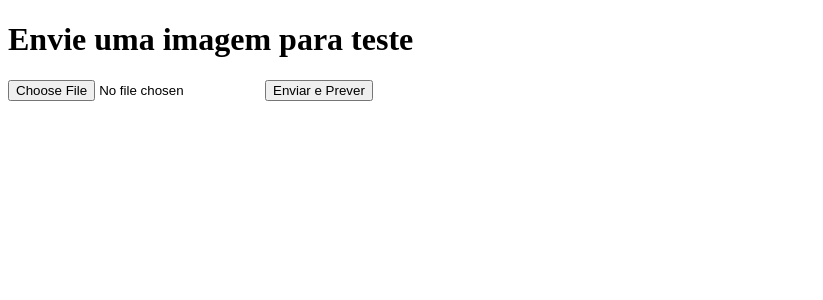
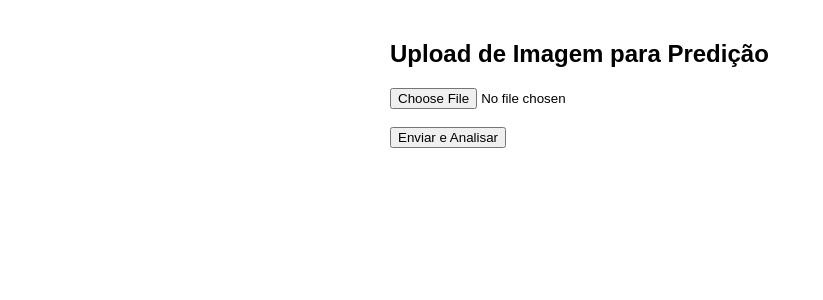
Before and after one commit to RUBERVALALVES/flask-hospedado-no-render, a Flask app: page / in a window 1280 px wide. Shown: the top 300 px of the page, without its empty margins (0-823 px from the left). Run offline with Flask 3, Linux system fonts and the light colour scheme; parts of the project's set-up code (start-up, migrations or seed data) failed here and were passed over.

Commit message:
Update index.html

```diff
--- a/templates/index.html
+++ b/templates/index.html
@@ -1,14 +1,66 @@
 <!DOCTYPE html>
-<html lang="pt-br">
+<html lang="pt-BR">
 <head>
     <meta charset="UTF-8">
-    <title>Teste de Modelo TensorFlow</title>
+    <title>Predição com Flask e TensorFlow</title>
+    <style>
+        body { font-family: Arial, sans-serif; margin: 40px; }
+        .container { max-width: 500px; margin: auto; }
+        .result { margin-top: 20px; font-weight: bold; }
+    </style>
 </head>
 <body>
-    <h1>Envie uma imagem para teste</h1>
-    <form action="/predict" method="POST" enctype="multipart/form-data">
-        <input type="file" name="file" accept="image/*" required>
-        <button type="submit">Enviar e Prever</button>
+
+<div class="container">
+    <h2>Upload de Imagem para Predição</h2>
+
+    <form id="uploadForm">
+        <input type="file" id="imageInput" accept="image/*" required>
+        <br><br>
+        <button type="submit">Enviar e Analisar</button>
     </form>
+
+    <div class="result" id="resultDiv"></div>
+</div>
+
+<script>
+document.getElementById('uploadForm').addEventListener('submit', async function(e) {
+    e.preventDefault();
+
+    const fileInput = document.getElementById('imageInput');
+    const resultDiv = document.getElementById('resultDiv');
+
+    if (fileInput.files.length === 0) {
+        alert('Selecione uma imagem!');
+        return;
+    }
+
+    const formData = new FormData();
+    formData.append('file', fileInput.files[0]);
+
+    resultDiv.innerHTML = "Processando...";
+
+    try {
+        const response = await fetch('/predict', {
+            method: 'POST',
+            body: formData
+        });
+
+        const data = await response.json();
+
+        if (data.success) {
+            resultDiv.innerHTML = `
+                <p>Classe Predita: <strong>${data.prediction}</strong></p>
+                <p>Confiança: <strong>${(data.confidence * 100).toFixed(2)}%</strong></p>
+            `;
+        } else {
+            resultDiv.innerHTML = `<span style="color:red;">Erro: ${data.error}</span>`;
+        }
+    } catch (error) {
+        resultDiv.innerHTML = `<span style="color:red;">Erro de conexão: ${error.message}</span>`;
+    }
+});
+</script>
+
 </body>
 </html>
```
